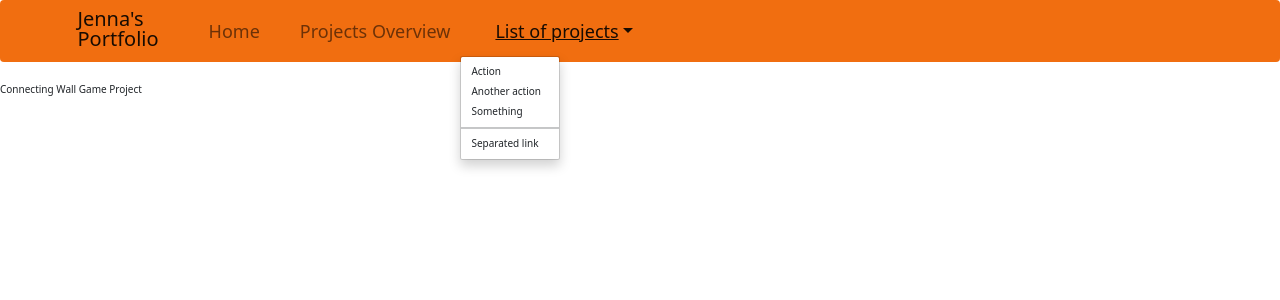
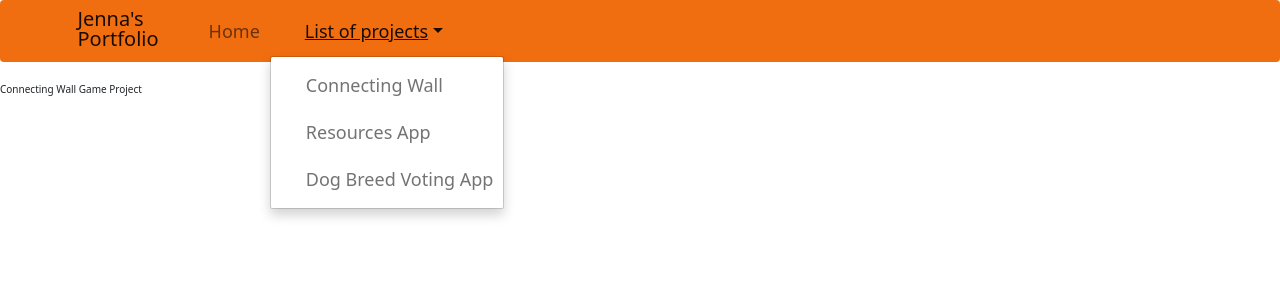
Before and after one commit to jram95/portfolio, a React (Create React App) app: page /wall-game in a window 1280 px wide. Both pictures are taken after a click on the button "List of projects". Shown: the top 300 px of the page. Built offline with nearby package versions, Linux system fonts and the light colour scheme.

Commit message:
edit dropdown to link to actual pages

```diff
--- a/src/components/Navbar.tsx
+++ b/src/components/Navbar.tsx
@@ -22,17 +22,7 @@ export default function NavigationBar(): JSX.Element {
               >
                 Home
               </Nav.Link>
-              <Nav.Link
-                style={{
-                  fontSize: "18px",
-                  padding: "10px",
-                  paddingLeft: "30px",
-                }}
-                as={Link}
-                to="/projects"
-              >
-                Projects Overview
-              </Nav.Link>
+
               <NavDropdown
                 style={{
                   fontSize: "18px",
@@ -42,16 +32,38 @@ export default function NavigationBar(): JSX.Element {
                 title="List of projects"
                 id="basic-nav-dropdown"
               >
-                <NavDropdown.Item href="#action/3.1">Action</NavDropdown.Item>
-                <NavDropdown.Item href="#action/3.2">
-                  Another action
+                <NavDropdown.Item
+                  style={{
+                    fontSize: "18px",
+                    padding: "5px",
+                    paddingLeft: "30px",
+                  }}
+                >
+                  <Nav.Link as={Link} to="/wall-game">
+                    Connecting Wall
+                  </Nav.Link>
                 </NavDropdown.Item>
-                <NavDropdown.Item href="#action/3.3">
-                  Something
+                <NavDropdown.Item
+                  style={{
+                    fontSize: "18px",
+                    padding: "5px",
+                    paddingLeft: "30px",
+                  }}
+                >
+                  <Nav.Link as={Link} to="/resources">
+                    Resources App
+                  </Nav.Link>
                 </NavDropdown.Item>
-                <NavDropdown.Divider />
-                <NavDropdown.Item href="#action/3.4">
-                  Separated link
+                <NavDropdown.Item
+                  style={{
+                    fontSize: "18px",
+                    padding: "5px",
+                    paddingLeft: "30px",
+                  }}
+                >
+                  <Nav.Link as={Link} to="/dog-breed">
+                    Dog Breed Voting App
+                  </Nav.Link>
                 </NavDropdown.Item>
               </NavDropdown>
             </Nav>
```
